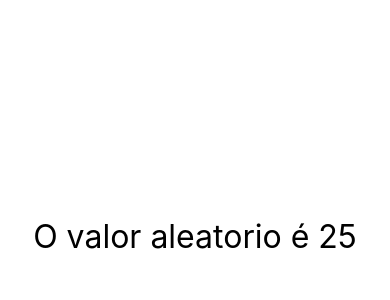
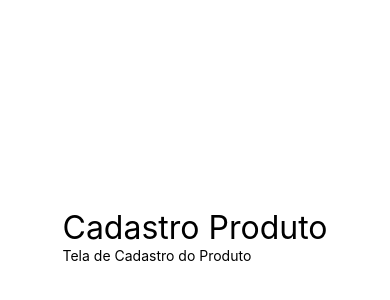
Before and after one commit to mateusdearaujo/react-native-project, a React Native app: screen / in a window 390 px wide. Shown: the part 186-486 px from the top of the page. Built offline with nearby package versions, Linux system fonts and the light colour scheme.

Commit message:
feat: creating Titulo component

```diff
--- a/src/App.js
+++ b/src/App.js
@@ -3,11 +3,13 @@
 // import Primeiro from './components/Primeiro'
 // import { Comp, Comp1, Comp2 } from './components/Multi'
 // import MinMax from './components/MinMax'
-import Aleatorio from './components/Aleatorio'
+// import Aleatorio from './components/Aleatorio'
+import Titulo from './components/Titulo'
 
 export default () => (
     <View style={style.App}>
-        <Aleatorio min={1} max={60}/>
+        <Titulo principal="Cadastro Produto" secundario="Tela de Cadastro do Produto"/>
+        {/*<Aleatorio min={1} max={60}/>*/}
         {/*<MinMax min="3" max="20"/>*/}
         {/*<Primeiro/>*/}
         {/*<Comp/>*/}
--- /dev/null
+++ b/src/components/Titulo.js
@@ -0,0 +1,12 @@
+import React from 'react'
+import { View, Text } from 'react-native'
+import Estilo from './estilo'
+
+export default props => {
+    return (
+        <View>
+            <Text style={Estilo.fontG}>{props.principal}</Text>
+            <Text>{props.secundario}</Text>
+        </View>
+    )
+}
```
